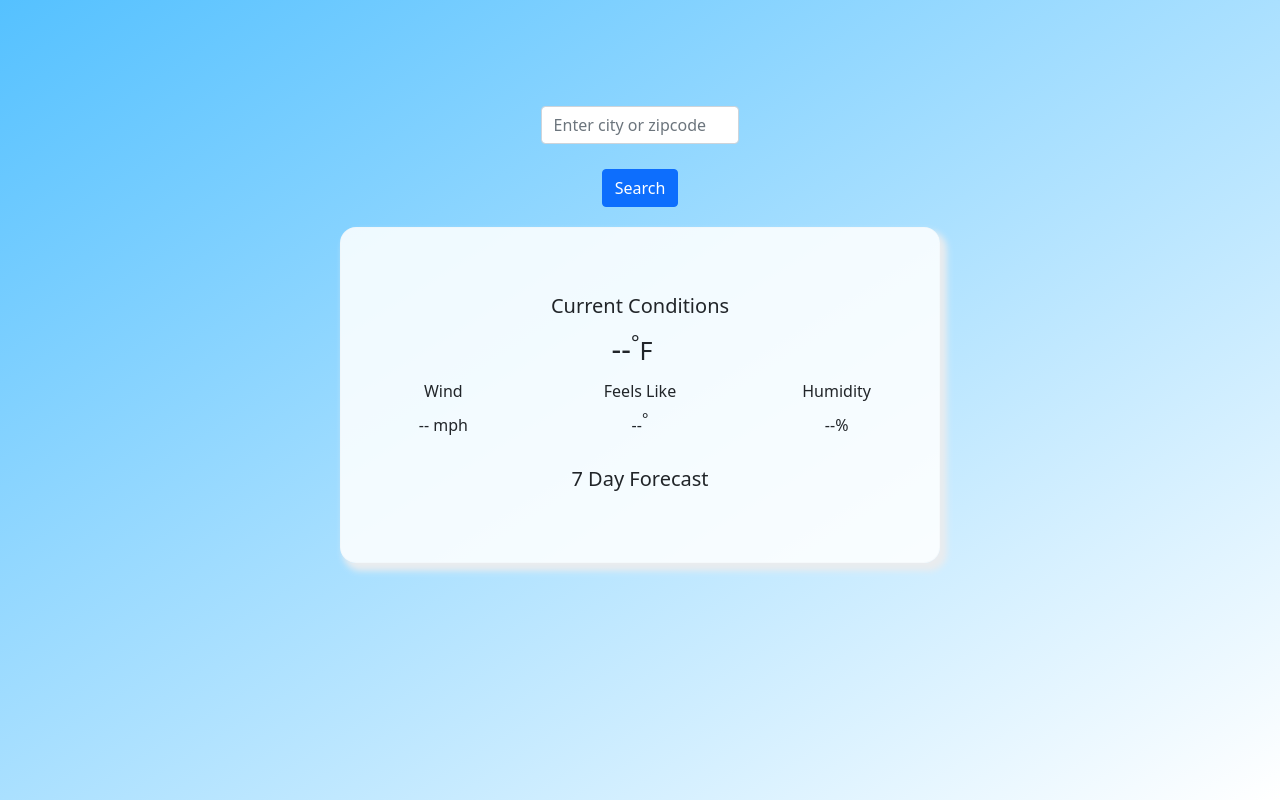
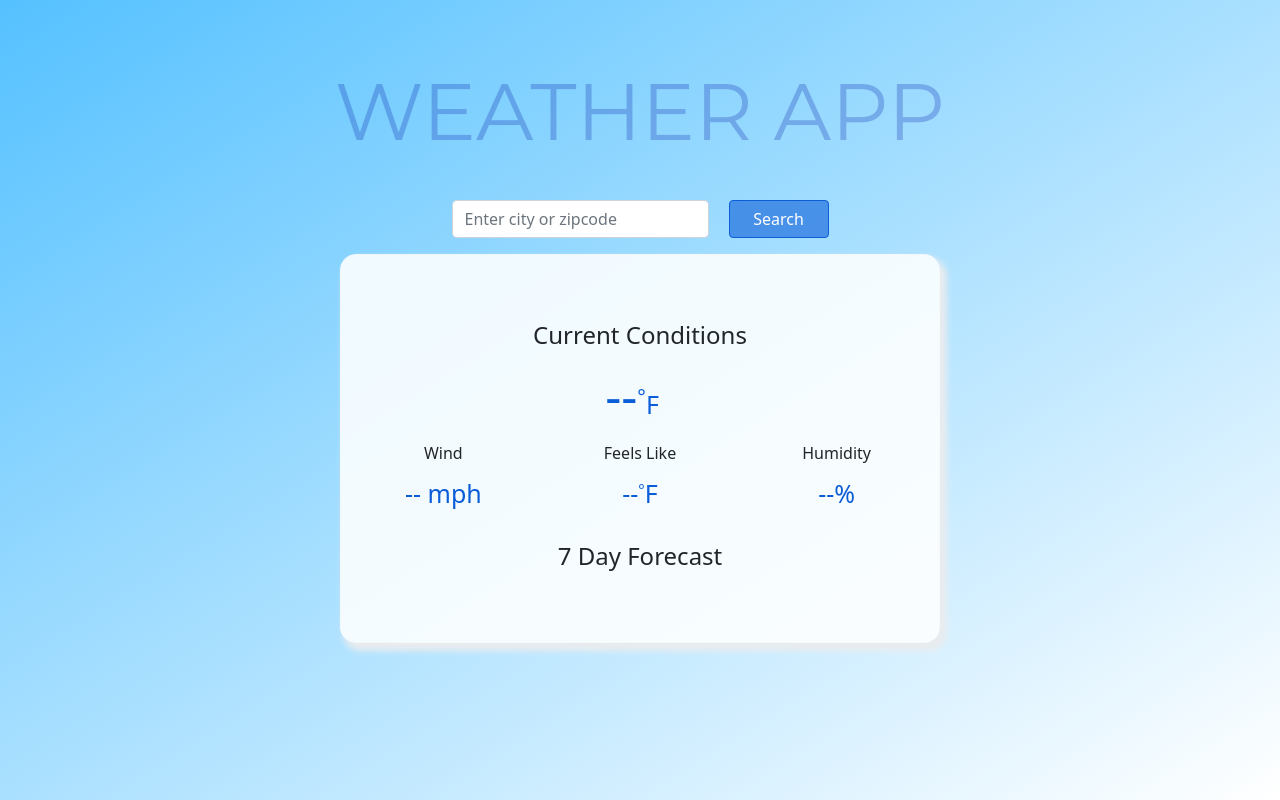
Before and after one commit to williamwbush/weather_app, a PHP site: page / in a window 1280 px wide. Run offline with PHP 8.4, Linux system fonts and the light colour scheme; some libraries are stand-ins or nearby versions.

Commit message:
adjusted colors and fonts

```diff
--- a/css/styles.css
+++ b/css/styles.css
@@ -3,25 +3,49 @@ html {
 }
 
 body {
-width: 100%;
-background: linear-gradient(to bottom right, rgb(85, 193, 255), white);
+    width: 100%;
+    background: linear-gradient(to bottom right, rgb(85, 193, 255), white);
+}
+
+h1 {
+    text-align: center;
+    margin-top: 8vh;
+    margin-bottom: 3vh;
+    color: rgba(1, 26, 165, 0.247);
+    font-family: 'Montserrat', sans-serif;
+    font-size: 80px;
 }
 
 form {
-    width: 250px;
+    display: flex;
+    flex-direction: row;
+    justify-content: center;
+    width: 500px;
     margin: auto;
-    text-align: center;
-    margin-top: 10vh;
-}
-
-form div {
-    padding: 2vw;
+    margin-top: 5vh;
+    margin-bottom: 2vh;
 }
 
 button {
-    margin-bottom: 20px;
-    background-color: seashell;
+    width: 100px;
+    margin: 0;
+    margin-left: 20px;
+    padding: 23px;
 }
+
+.btn-primary {
+    color: black;
+    background-color: rgba(11, 93, 216, 0.589);
+    border-color: rgb(11, 93, 216);
+    color: white;
+}
+
+.btn-primary:hover {
+    color: white;
+    background-color:  rgba(65, 121, 206, 0.589);
+    border-color:  rgba(11, 93, 216, 0.589);
+}
+
 
 .container {
     width: 40%;
@@ -61,11 +85,14 @@ button {
     background-color: rgba(255, 255, 255, 0.87);
     border-color: rgba(238, 237, 237, 0.22);
     box-shadow: 5px 6px 6px 2px #e9ecef;
-    text-align: center
+    text-align: center;
 }
 
 h3 {
     margin-top: 20px;
+    font-size: 40px;
+    font-family: 'Montserrat', sans-serif;
+    font-weight: 400;
 }
 
 .p-2 {
@@ -73,8 +100,18 @@ h3 {
     margin-bottom: auto;
 }
 
+.value {
+    font-size: 25px;
+    color: rgb(11, 93, 216);
+}
+
 #current-temp {
-    font-size: 30px;
+    font-size: 50px;
+    color: rgb(11, 93, 216);
+}
+
+#current-temp-color {
+    color: rgb(11, 93, 216);
 }
 
 sup {
@@ -89,10 +126,11 @@ sup {
     font-size: 25px;
 }
 
-h5 {
+h4 {
     margin: 0;
     margin-top: 30px;
     margin-bottom: 0;
+    font-weight: 400;
 }
 
 p {
--- a/index.html
+++ b/index.html
@@ -8,12 +8,15 @@
     <link rel="stylesheet" href="https://cdnjs.cloudflare.com/ajax/libs/twitter-bootstrap/5.0.0-beta1/css/bootstrap.min.css">
     <link rel="stylesheet" href="https://cdnjs.cloudflare.com/ajax/libs/font-awesome/5.15.2/css/all.min.css">
     <link rel="stylesheet" href="css/styles.css">
+    <link rel="preconnect" href="https://fonts.gstatic.com">
+    <link href="https://fonts.googleapis.com/css2?family=Montserrat:wght@200;400&display=swap" rel="stylesheet">
     <script src="js/main.js" defer></script>
 </head>
 <body>
 
+<h1>WEATHER APP</h1>
 
-<form id="location_form">
+<form id="location-form">
     <div class="form-group">
         <input type="text" class="form-control" id="location" placeholder="Enter city or zipcode">
     </div>
@@ -26,11 +29,11 @@
         <h3 id="city"></h3>
     </div>
     <div>
-        <h5>Current Conditions</h5>
+        <h4>Current Conditions</h4>
     </div>
     <div id=alert-div></div>
     <div class="d-flex justify-content-center" id="current-conditions">
-        <div class="p-2">
+        <div class="p-2" id="current-temp-color">
             <span id="current-temp">--</span><sup>&deg;</sup><span id="f">F</span>
         </div>
         <div class="p-2">
@@ -47,7 +50,7 @@
         <div class="col-4">
             <div class="header">Feels Like</div>
             <div class="value" id="today-low-temp">
-                <span id="feels-like">--</span><sup style="font-size:15px">&deg;</sup>
+                <span id="feels-like">--</span><sup style="font-size:15px">&deg;</sup>F
             </div>
         </div>
         <div class="col-4">
@@ -56,7 +59,7 @@
         </div>
     </div>
     <div id="seven-day">
-        <h5>7 Day Forecast</h5>
+        <h4>7 Day Forecast</h4>
     </div>
     <div class="d-flex justify-content-center">
         <div class="p-2">
--- a/js/main.js
+++ b/js/main.js
@@ -1,4 +1,4 @@
-const form = document.querySelector('#location_form')
+const form = document.querySelector('#location-form')
 
 form.addEventListener('submit', ( event ) => {
     event.preventDefault();
```
